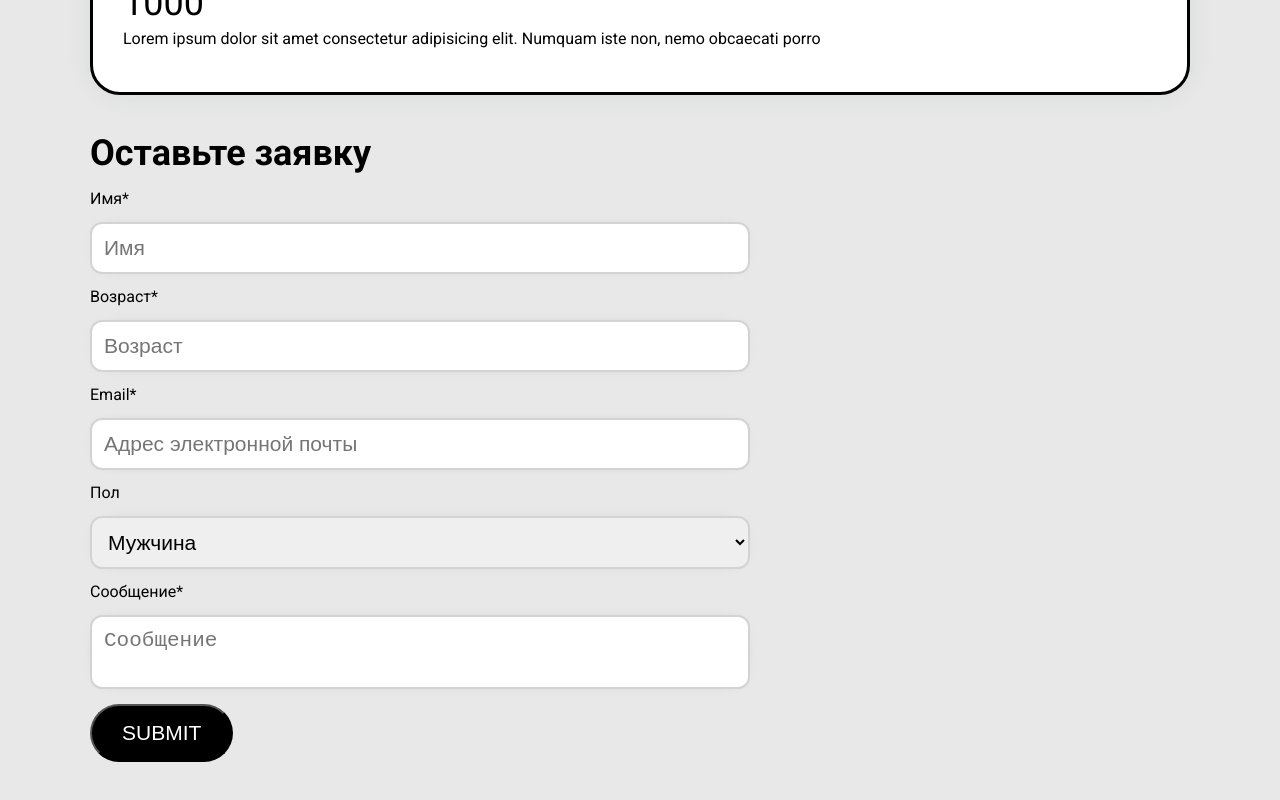
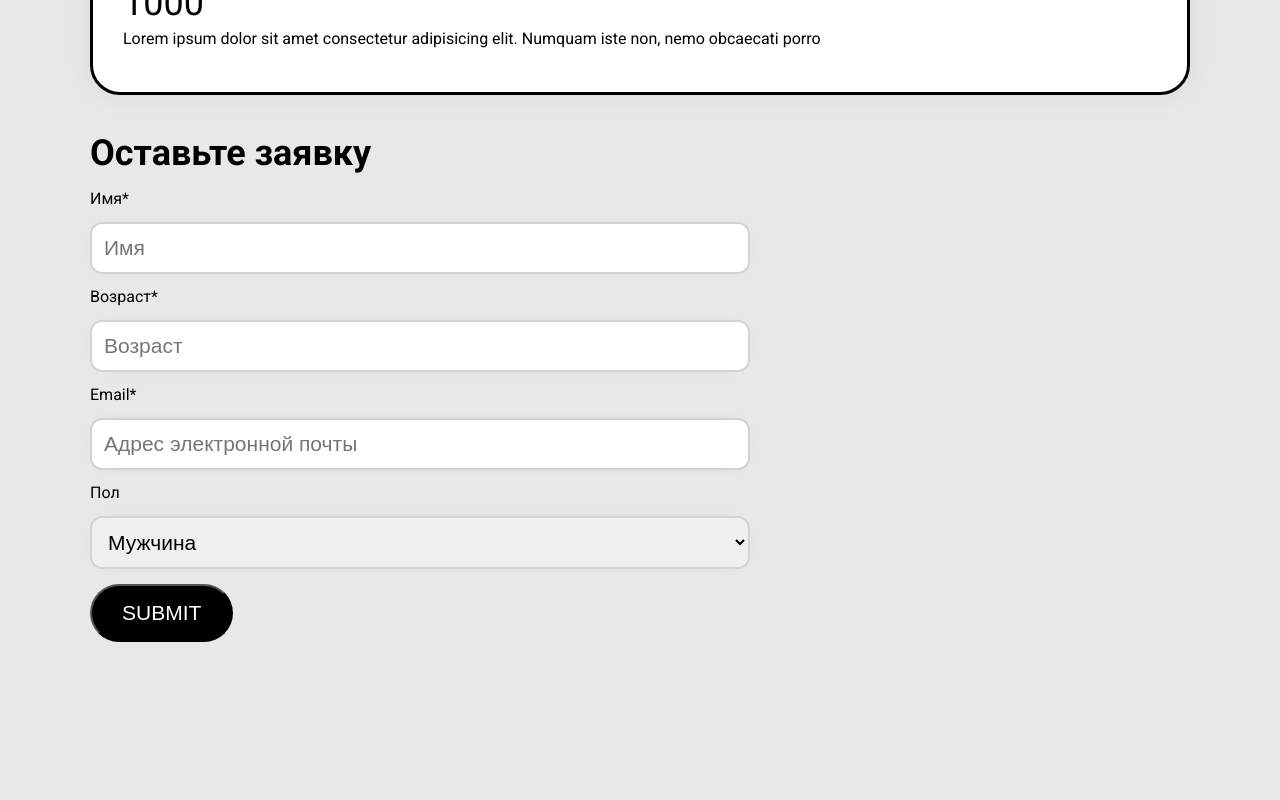
Before and after one commit to EmilKhamatnurov/-Personal-training-website, a React (Vite) app in the folder Personal-training-site/: page / in a window 1280 px wide. Shown: the part 723-1523 px from the top of the page. After the commit the page ends 1435 px from the top, so only its background shows below. Built offline with nearby package versions, Linux system fonts and the light colour scheme; the HTML template or start-up script is replaced by a standard one.

Commit message:
Исправлены стили

```diff
--- a/Personal-training-site/src/components/Form/Form.jsx
+++ b/Personal-training-site/src/components/Form/Form.jsx
@@ -26,8 +26,8 @@ function Form() {
 				<option value="мужчина">Мужчина</option>
 				<option value="женщина">Женщина</option>
 			</select>
-			<label className={styles.form__labe}>Сообщение*</label>
-			<textarea className={styles.form__input} {...register("Message")} placeholder="Сообщение" />
+			{/* <label className={styles.form__labe}>Сообщение*</label>
+			<textarea className={styles.form__input} {...register("Message")} placeholder="Сообщение" /> */}
 			<input className={styles.form__button} type="submit" />
 		</form>
 	)
--- a/Personal-training-site/src/components/Navigation/Navigation.module.scss
+++ b/Personal-training-site/src/components/Navigation/Navigation.module.scss
@@ -12,3 +12,9 @@
 		}
 	}
 }
+
+@media (max-width: 700px) {
+	.navigation {
+		display: none;
+	}
+}
```
